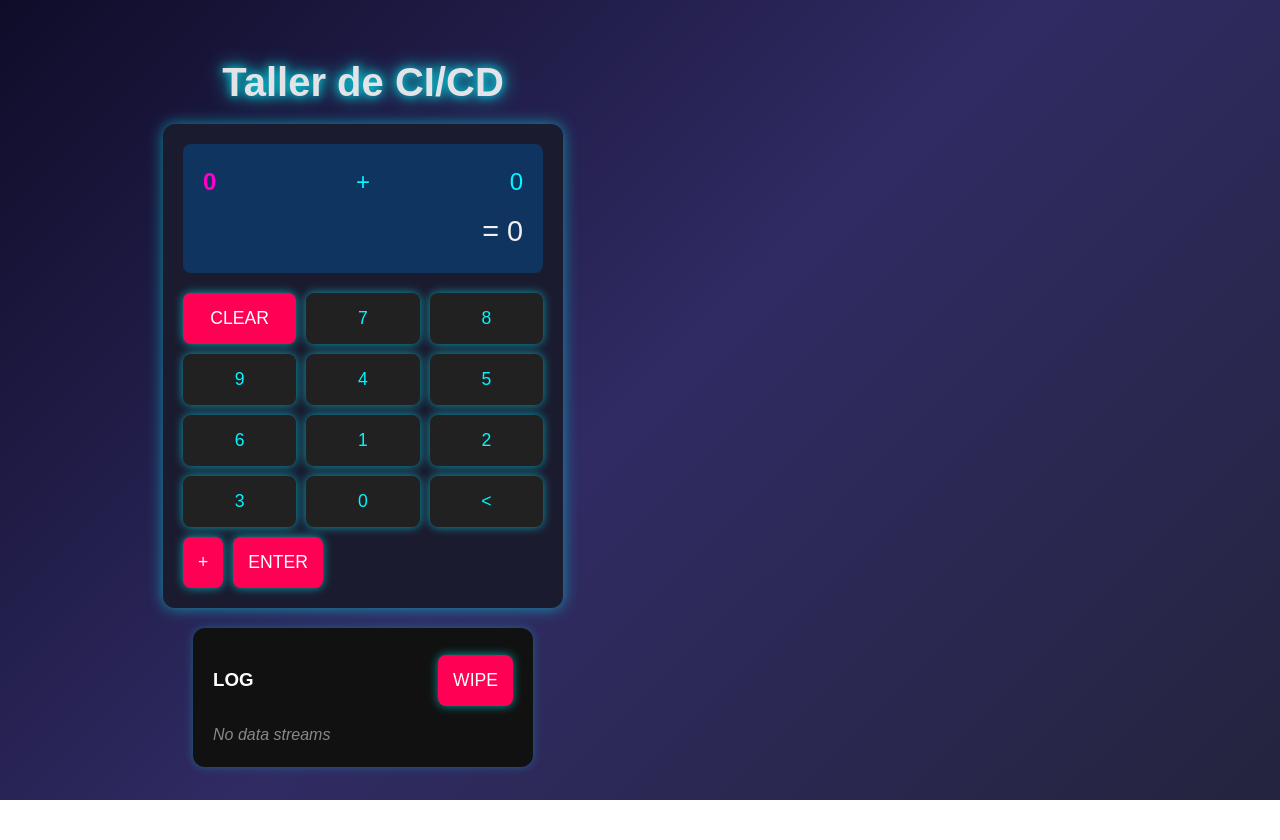
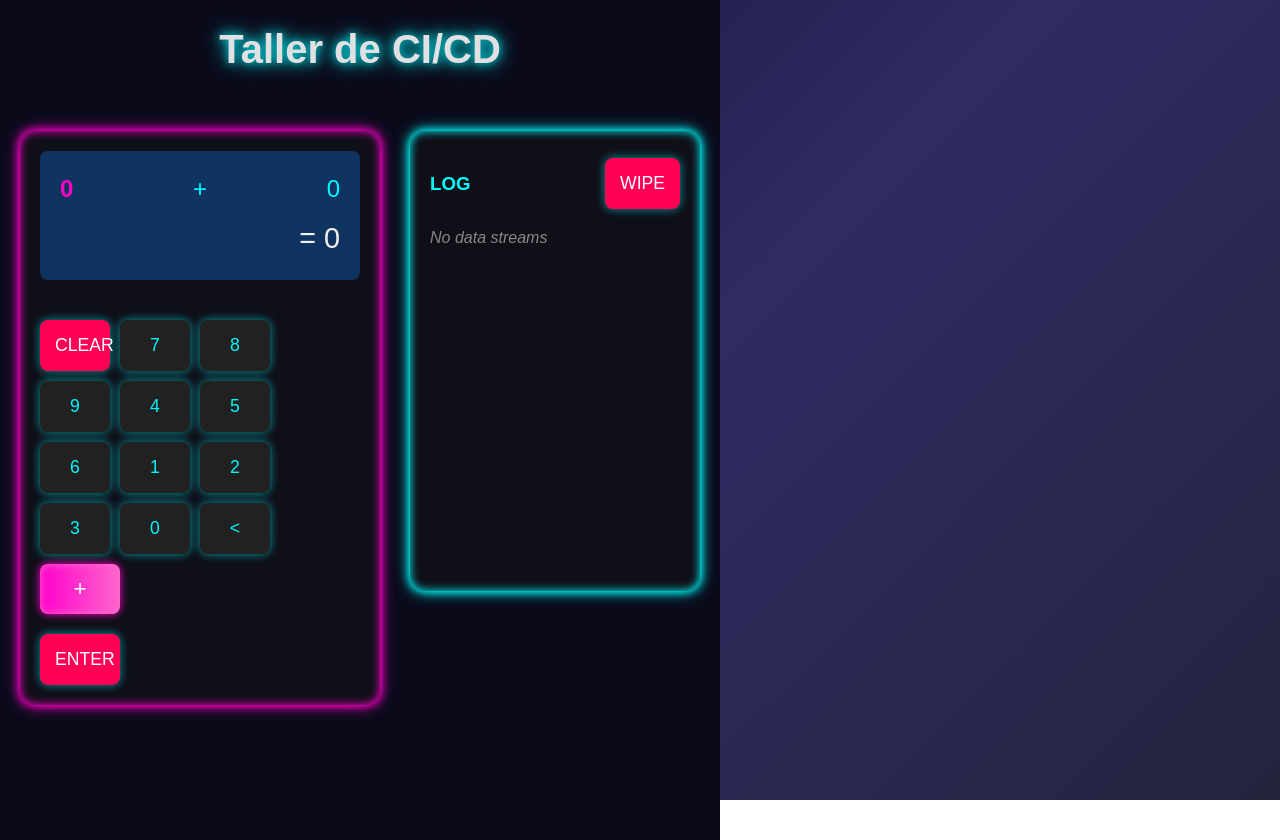
Before and after one commit to DanielBenjaminLopez/taller-CI-CD, a React (Vite) app in the folder tallerCICD/: page / in a window 1280 px wide. Before the commit the page ends 800 px from the top, so only its background shows below. Built offline with nearby package versions, Linux system fonts and the light colour scheme.

Commit message:
add: update de diseño de la calculadora de sumas (#2)

```diff
--- a/tallerCICD/src/App.css
+++ b/tallerCICD/src/App.css
@@ -153,3 +153,80 @@ button:hover {
   color: #888;
   font-style: italic;
 }
+/* Contenedor principal centrado y con espacio entre calculadora e historial */
+.calculator-wrapper {
+  display: flex;
+  justify-content: center; /* Centra horizontalmente */
+  gap: 30px; /* Espacio entre calculadora e historial */
+  margin-top: 40px;
+  flex-wrap: wrap; /* Para que en pantallas pequeñas no se corte */
+}
+
+/* Ajuste del contenedor de la calculadora */
+.calculator-cyberpunk {
+  display: flex;
+  flex-direction: column;
+  width: 320px; /* Tamaño fijo para que sea consistente */
+  background: #0f0f18;
+  border-radius: 15px;
+  padding: 20px;
+  box-shadow: 0 0 8px #ff00cc, 0 0 15px #ff00cc, inset 0 0 10px #ff00cc;
+}
+
+/* Ajuste del historial para que quede a la derecha */
+.history-section-cyberpunk {
+  background: #0f0f18;
+  border-radius: 15px;
+  padding: 20px;
+  width: 250px;
+  max-height: 420px;
+  overflow-y: auto;
+  box-shadow: 0 0 8px #00ffff, 0 0 15px #00ffff, inset 0 0 10px #00ffff;
+  color: #00ffff;
+}
+
+/* Hacer el botón "+" más ancho */
+.btn-operator {
+  flex-grow: 1; /* Para que tome el espacio disponible */
+  min-width: 70px; /* Un ancho mínimo para que no quede pequeño */
+  font-size: 1.4rem;
+  padding: 12px 0;
+  margin-bottom: 10px;
+  border-radius: 8px;
+  background: linear-gradient(90deg, #ff00cc, #ff66cc);
+  box-shadow: 0 0 8px #ff00cc, inset 0 0 8px #ff66cc;
+  transition: all 0.3s ease;
+  cursor: pointer;
+}
+
+.btn-operator:hover {
+  background: linear-gradient(90deg, #ff66cc, #ff00cc);
+  box-shadow: 0 0 15px #ff66cc, inset 0 0 12px #ff00cc;
+}
+
+/* Ajuste del contenedor que tiene los botones + y ENTER para que + sea más alto */
+.operator-pad-cyberpunk {
+  display: flex;
+  flex-direction: column;
+  gap: 10px;
+  width: 80px; /* Para que se adapte al tamaño del botón + */
+}
+
+/* Centrar el main container */
+.main-container {
+  display: flex;
+  flex-direction: column;
+  align-items: center;
+  padding: 40px 20px;
+  background: #0a0a1a;
+  min-height: 100vh;
+  color: #fff;
+}
+
+/* Para que el teclado y botones sigan viendo bien */
+.keypad-cyberpunk {
+  display: grid;
+  grid-template-columns: repeat(3, 70px);
+  gap: 10px;
+  margin-top: 20px;
+}
--- a/tallerCICD/src/App.jsx
+++ b/tallerCICD/src/App.jsx
@@ -107,7 +107,7 @@ function App() {
 
             <div className="operator-pad-cyberpunk">
               <button
-                className="btn-operator glow"
+                className="btn-operator glow btn-operator-wide"
                 onClick={handleOperatorClick}
               >
                 +
```
